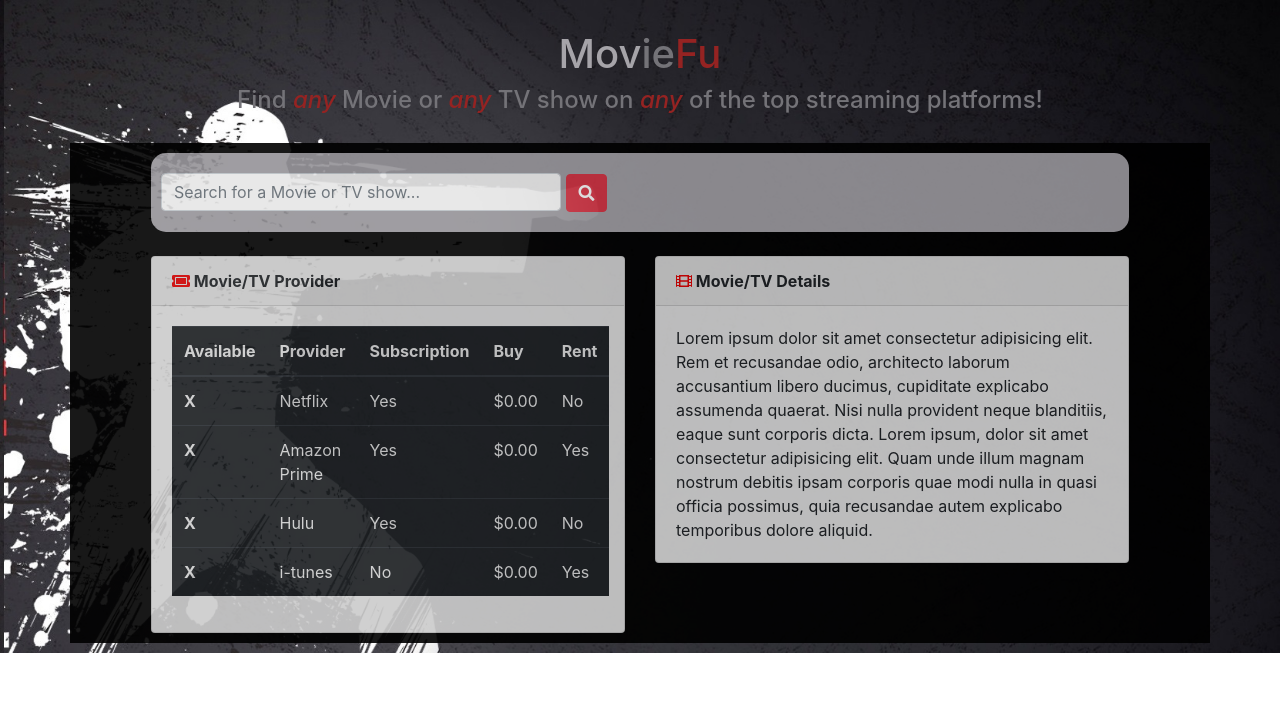
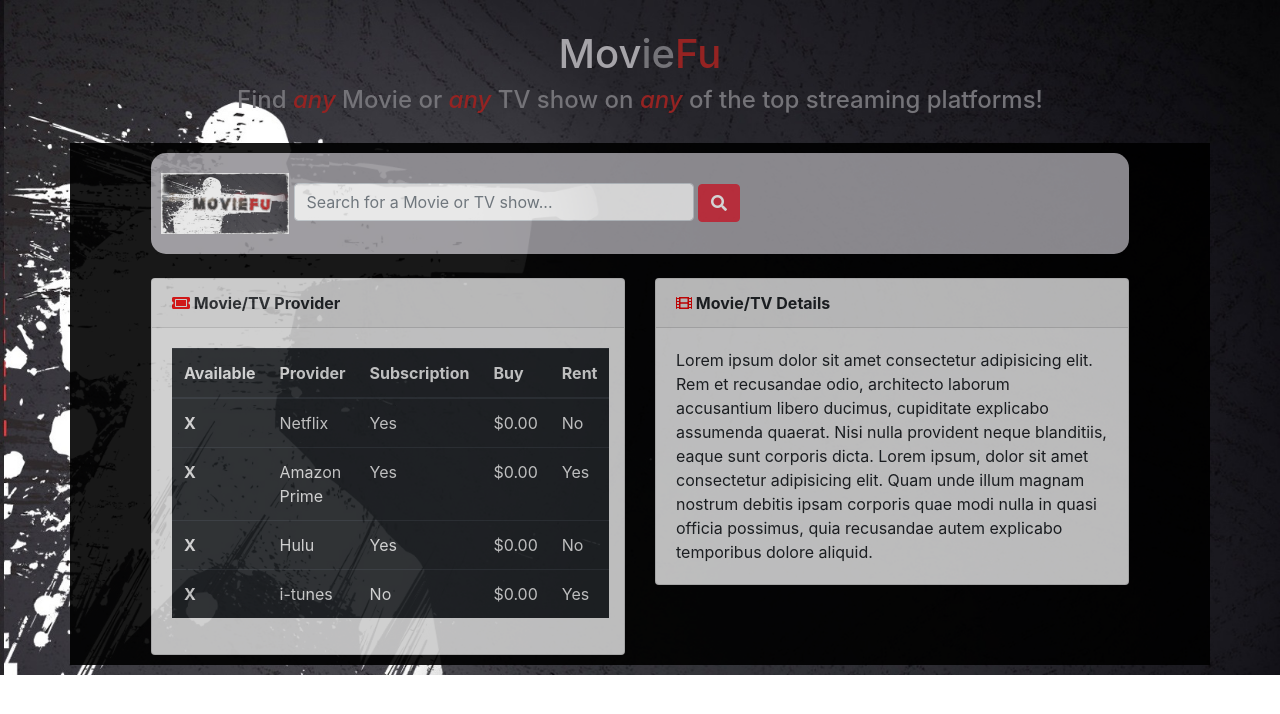
Before and after one commit to gfellouris/movieFu, a plain HTML site: page index.html in a window 1280 px wide. Drawn offline with nearby package versions, Linux system fonts and the light colour scheme.

Commit message:
added logo next to search button

```diff
--- a/assets/css/style.css
+++ b/assets/css/style.css
@@ -28,8 +28,8 @@ button {
   margin: auto;
   padding: 10px;
   /* background-size: 100%; */
+  /* height: 100vh; */
   /* height: 100%; */
-  /* height: 100vh; */
 }
 
 #container-main {
--- a/index.html
+++ b/index.html
@@ -57,7 +57,7 @@
       <div class="container" id="container-body">
         <div id="container-search">
           <!-- Button created for user input to call utelly API and OMDB API for movie/tv title-->
-
+<img src="assets/images/moviefu-logo.png">
           <input type="text" placeholder="Search for a Movie or TV show..." class="form-control" id="search-box">
           <button class="btn btn-danger" id="GO" name="searchkey" aria-required="true"><i
               class="fa fa-search"></i></button>
```
Also changed, not shown: assets/images/moviefu-logo - Copy.jpg (added), assets/images/moviefu-logo.png (added).
